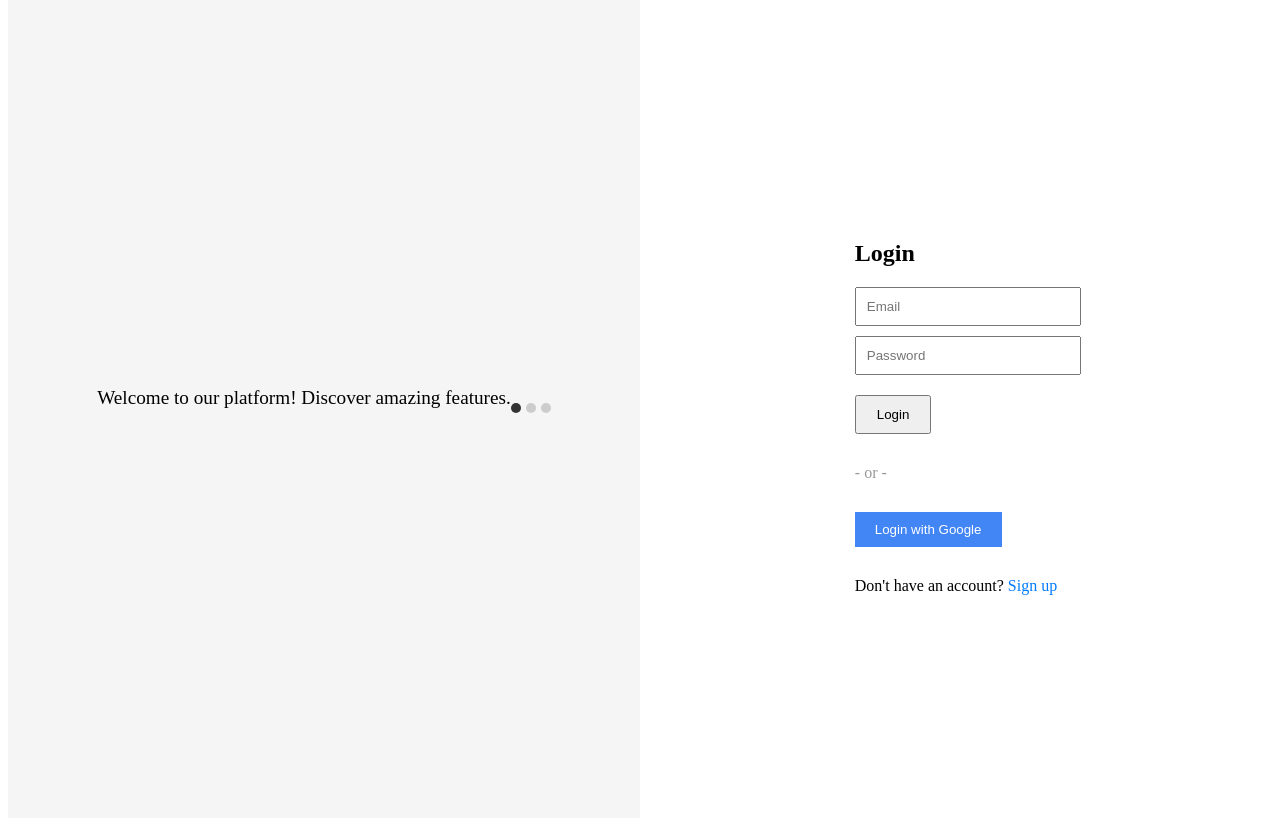
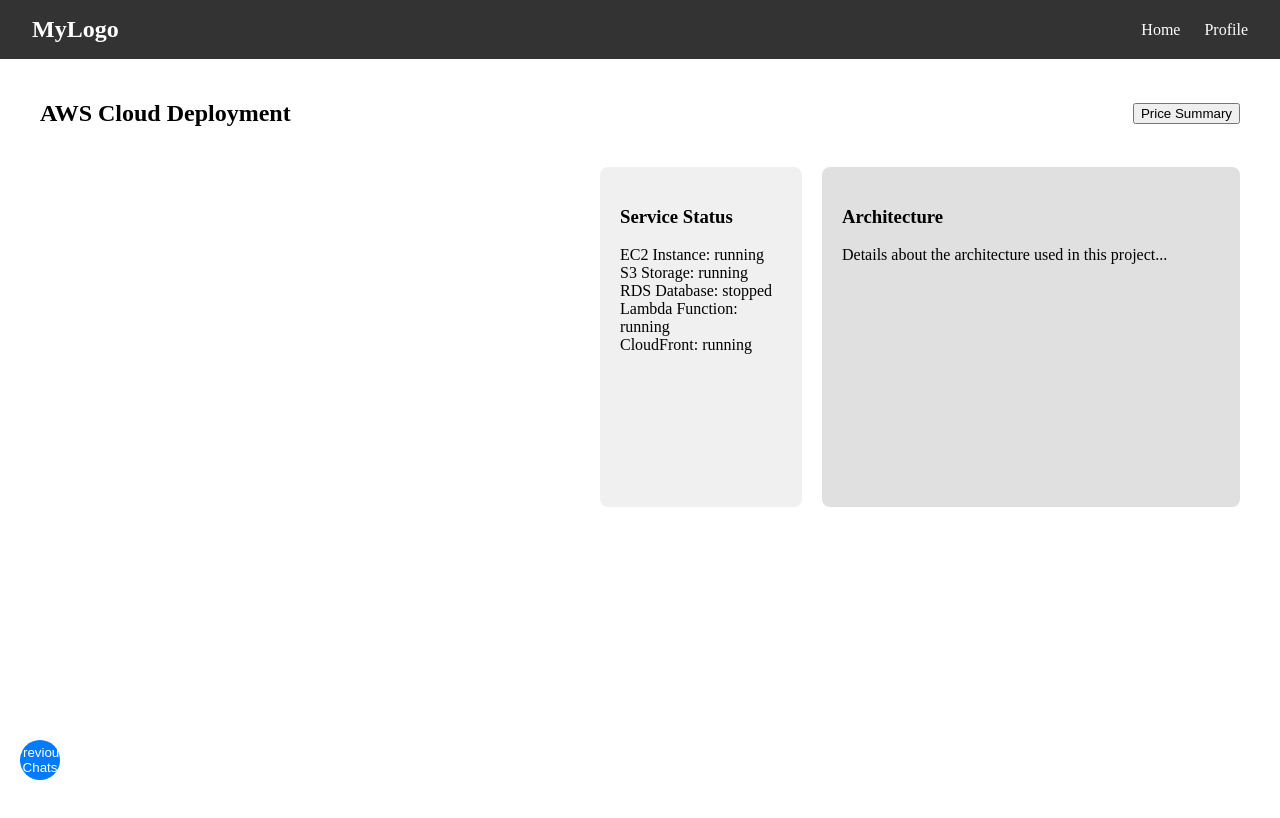
Before and after one commit to austin-personal/kj-kloudify, a React (Create React App) app in the folder client/: page /history in a window 1280 px wide. Before the commit this address led to /. Shown: the top 818 px of the page. Built offline with nearby package versions, Linux system fonts and the light colour scheme.

Commit message:
feat-TH / History page demo but css fuck

```diff
--- a/client/src/App.tsx
+++ b/client/src/App.tsx
@@ -68,6 +68,26 @@ function App() {
     { id: 3, title: 'Project 3', description: 'Description of project 3', createdAt: '2023-03-01' },
   ];
 
+  // 임시 프로젝트
+  const tempProject = {
+    name: 'AWS Cloud Deployment',
+    services: [
+      { id: 1, name: 'EC2 Instance', status: 'running' as const, price: 50 },
+      { id: 2, name: 'S3 Storage', status: 'running' as const, price: 20 },
+      { id: 3, name: 'RDS Database', status: 'stopped' as const, price: 100 },
+      { id: 4, name: 'Lambda Function', status: 'running' as const, price: 10 },
+      { id: 5, name: 'CloudFront', status: 'running' as const, price: 30 }
+    ],
+    previousChats: [
+      'User: How can I optimize my EC2 instances?',
+      'LLM: You can resize the instances or use autoscaling.',
+      'User: What is the best way to secure my S3 bucket?',
+      'LLM: You should enable encryption and restrict access with IAM policies.',
+      'User: How can I reduce the cost of my Lambda functions?',
+      'LLM: Consider reducing execution time and memory allocation.'
+    ]
+  };
+
   return (
     <>
       {/* 주소가 login이면 NavBar 꺼져 */}
@@ -83,6 +103,8 @@ function App() {
         {/* <Route path="/profile" element={user ? <Profile user={user} projects={user.projects} /> : <Navigate to="/" />} /> */}
         <Route path="/profile" element={<Profile user={tempUser} projects={tempProjects} />} />
 
+        <Route path="/history" element={<History project={tempProject} />} />
+
         {/* 주소가 잘못된 경우 싹다 login으로 소환 */}
         <Route path="*" element={<Navigate to="/" />} />
       </Routes>
--- /dev/null
+++ b/client/src/pages/History/History.tsx
@@ -0,0 +1,86 @@
+import React, { useState } from 'react';
+import NavBar from '../../components/NavBar/NavBar';
+import './History.css';
+
+// 임시 서비스
+interface Service {
+    id: number;
+    name: string;
+    status: 'running' | 'stopped';
+    price: number;
+}
+
+// 임시 프로젝트
+interface Project {
+    name: string;
+    services: Service[];
+    previousChats: string[];
+}
+
+// HistoryProps 인터페이스
+interface HistoryProps {
+    project: Project;
+}
+
+const History: React.FC<HistoryProps> = ({ project }) => {
+    const [showPriceSummary, setShowPriceSummary] = useState(false);
+    const [showChatPopup, setShowChatPopup] = useState(false);
+
+    const handleChatButtonClick = () => {
+        setShowChatPopup(!showChatPopup);
+    };
+
+    return (
+        <div className="history-page">
+            <div className="project-header">
+                <h2>{project.name}</h2>
+                <button onClick={() => setShowPriceSummary(!showPriceSummary)} className="price-summary-btn">
+                    Price Summary
+                </button>
+            </div>
+
+            <div className="main-content">
+                {/* 이전 채팅 내역 div */}
+                <div className={`previous-chats ${showChatPopup ? 'expanded' : ''}`}>
+                    <h3>Previous Chats</h3>
+                    {project.previousChats.map((chat, index) => (
+                        <p key={index}>{chat}</p>
+                    ))}
+                </div>
+
+                <div className="service-status">
+                    <h3>Service Status</h3>
+                    {project.services.map((service) => (
+                        <div key={service.id} className={`service ${service.status}`}>
+                            {service.name}: {service.status}
+                        </div>
+                    ))}
+                </div>
+
+                <div className="architecture-box">
+                    <h3>Architecture</h3>
+                    <p>Details about the architecture used in this project...</p>
+                </div>
+            </div>
+
+            {/* Price Summary Div */}
+            {showPriceSummary && (
+                <div className="price-summary">
+                    <h3>Price Summary</h3>
+                    {project.services.map((service) => (
+                        <div key={service.id}>
+                            {service.name}: ${service.price.toFixed(2)}
+                        </div>
+                    ))}
+                </div>
+            )}
+
+            {/* 채팅 버튼 */}
+            <button onClick={handleChatButtonClick} className="chat-button">
+                Previous Chats
+            </button>
+        </div>
+    );
+};
+
+export default History;
```
